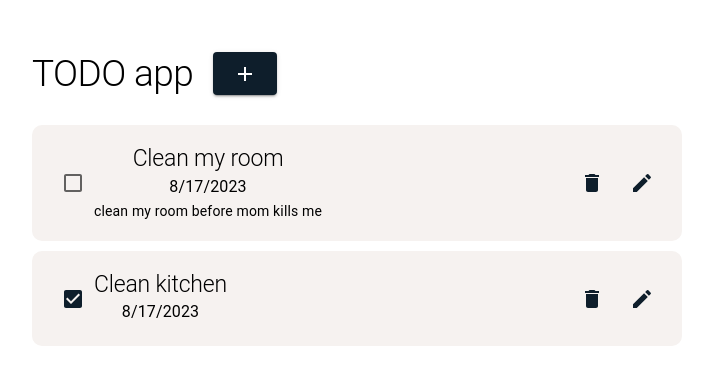
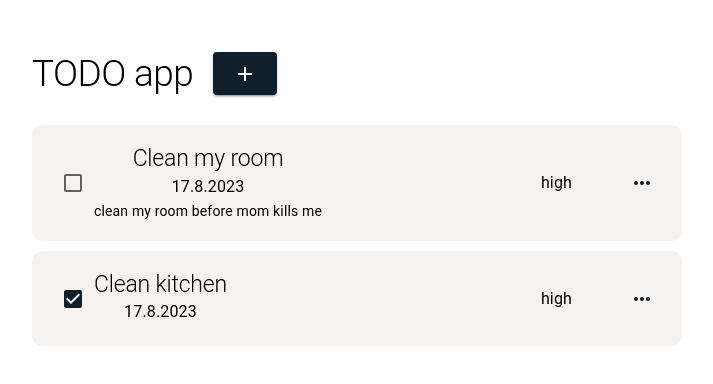
Before and after one commit to amirgc0021/todo, a React (Vite) app: page / in a window 1280 px wide. Shown: the top 384 px of the page, without its empty margins (283-996 px from the left). Built offline with nearby package versions, Linux system fonts and the light colour scheme.

Commit message:
changed date style, chagned task item component strcture

```diff
--- a/src/App.tsx
+++ b/src/App.tsx
@@ -4,10 +4,6 @@ import { ThemeProvider } from '@mui/material'
 import theme from "utils/theme";
 
 function App() {
-	// const [openAddTaskModal, setOpenAddTaskModal] = useState<boolean>(false);
-
-
-
 	return (
 		<ThemeProvider theme={theme}>
 			<TaskList />
--- /dev/null
+++ b/src/components/priority/PrioityLabel.tsx
@@ -0,0 +1,12 @@
+import Typography from '@mui/material/Typography';
+import type { ItaskItem } from 'components/tasks/types';
+
+type Props = {
+	label: ItaskItem["priority"]
+}
+
+export default function PrioityLabel({label}: Props) {
+	return (
+		<Typography variant="subtitle1">{label}</Typography>
+	)
+}
--- /dev/null
+++ b/src/components/priority/index.ts
@@ -0,0 +1,5 @@
+import PrioityLabel from "./PrioityLabel";
+
+export{
+	PrioityLabel
+}
--- a/src/components/tasks/addTask/AddTask.tsx
+++ b/src/components/tasks/addTask/AddTask.tsx
@@ -73,6 +73,7 @@ export default function AddTask({ closeDialog, task }: Props) {
 						value={title}
 						onChange={handleTitleChange}
 						fullWidth
+						required
 					/>
 					<TextField
 						label="Task description"
--- a/src/components/tasks/taskItem/TaskItem.tsx
+++ b/src/components/tasks/taskItem/TaskItem.tsx
@@ -3,9 +3,14 @@ import Typography from '@mui/material/Typography';
 import CheckBox from '@mui/material/Checkbox';
 import Stack from '@mui/material/Stack';
 import Box from '@mui/material/Box';
+import Menu from '@mui/material/Menu';
+import MenuItem from '@mui/material/MenuItem';
 import IconButton from '@mui/material/IconButton';
+import ListItemIcon from '@mui/material/ListItemIcon';
+import ListItemText from '@mui/material/ListItemText';
 import { useDispatch } from "react-redux";
 import { editTask } from 'redux/listSlice';
+import { PrioityLabel } from "components/priority";
 
 //types
 import type { ItaskItem } from "../types"
@@ -17,6 +22,8 @@ import { toDate } from "utils/utils";
 import CheckBoxIcon from '@mui/icons-material/CheckBox';
 import DeleteIcon from '@mui/icons-material/Delete';
 import EditIcon from '@mui/icons-material/Create';
+import MoreHorizIcon from '@mui/icons-material/MoreHoriz';
+import InfoIcon from '@mui/icons-material/Info';
 
 type Props = {
 	item: ItaskItem,
@@ -26,17 +33,28 @@ type Props = {
 
 export default function TaskItem({ item, deleteTask, openEditTaskdialog }: Props) {
 	const dispatch = useDispatch();
+	const [anchorEl, setAnchorEl] = useState<null | HTMLButtonElement>(null);
+	const open = Boolean(anchorEl);
 
 	const updateTaskDoneState = (event: React.ChangeEvent<HTMLInputElement>) => {
 		dispatch(editTask({ ...item, done: event.target.checked }))
 	}
+
+	const handleClick = (event: React.MouseEvent<HTMLButtonElement>) => {
+		setAnchorEl(event.currentTarget);
+	};
+
+	const handleClose = () => {
+    setAnchorEl(null);
+  };
 
 	const removeTask = () => {
 		deleteTask(item.id)
 	}
 
 	const openEditDialog = () => {
-		openEditTaskdialog(item)
+		openEditTaskdialog(item);
+		handleClose()
 	}
 
 	return (
@@ -51,20 +69,49 @@ export default function TaskItem({ item, deleteTask, openEditTaskdialog }: Props
 				<Typography variant="body2">{item.description}</Typography>
 			</Box>
 
-			<Stack marginLeft="auto" direction="row" gap={"10px"} useFlexGap>
-				<IconButton aria-label="delete" color='primary' onClick={removeTask}>
-					<DeleteIcon />
-				</IconButton>
-				<IconButton aria-label="edit" color='primary' onClick={openEditDialog}>
-					<EditIcon />
-				</IconButton>
-				{/* <IconButton variant='contained' color='primary' type='submit' >
-					<DeleteIcon />
+			<Box margin="0 50px 0 auto">
+				<PrioityLabel label={item.priority} />
+			</Box>
+
+			<Stack direction="row" gap={"10px"} useFlexGap>
+				<IconButton aria-label="delete" color='primary' onClick={handleClick}>
+					<MoreHorizIcon />
 				</IconButton>
 
-				<IconButton variant='contained' sx={{ backgroundColor: 'primary.light' }} type='submit' >
-					<EditIcon />
-				</IconButton> */}
+				<Menu
+					id="basic-menu"
+					anchorEl={anchorEl}
+					open={open}
+					onClose={handleClose}
+					anchorOrigin={{
+						vertical: 'bottom',
+						horizontal: 'center',
+					}}
+					MenuListProps={{
+						'aria-labelledby': 'more options',
+					}}
+				>
+					<MenuItem  onClick={removeTask}>
+						<ListItemIcon color='primary' aria-label="delete">
+							<DeleteIcon fontSize="small" />
+						</ListItemIcon>
+						<ListItemText>Delete</ListItemText>
+					</MenuItem>
+
+					<MenuItem onClick={openEditDialog}>
+						<ListItemIcon color='primary' aria-label="edit">
+							<EditIcon fontSize="small" />
+						</ListItemIcon>
+						<ListItemText>Edit</ListItemText>
+					</MenuItem>
+
+					<MenuItem onClick={openEditDialog}>
+						<ListItemIcon color='primary' aria-label="info">
+							<InfoIcon fontSize="small" />
+						</ListItemIcon>
+						<ListItemText>Info</ListItemText>
+					</MenuItem>
+				</Menu>
 			</Stack>
 		</Stack>
 	)
--- a/src/utils/theme.ts
+++ b/src/utils/theme.ts
@@ -13,7 +13,6 @@ export default createTheme({
 			light: "#F6F2F0",
 			contrastText: "#000"
 		},
-
 	},
 	spacing: [20, 42, 5],
 	typography: {
--- a/src/utils/utils.ts
+++ b/src/utils/utils.ts
@@ -6,7 +6,7 @@
  * @returns {string} readable date.
  */
 export const toDate = (timestamp: number): string => {
-	return new Date(timestamp).toLocaleDateString();
+	return new Date(timestamp).toLocaleDateString("he-il");
 }
 
 /**
```
